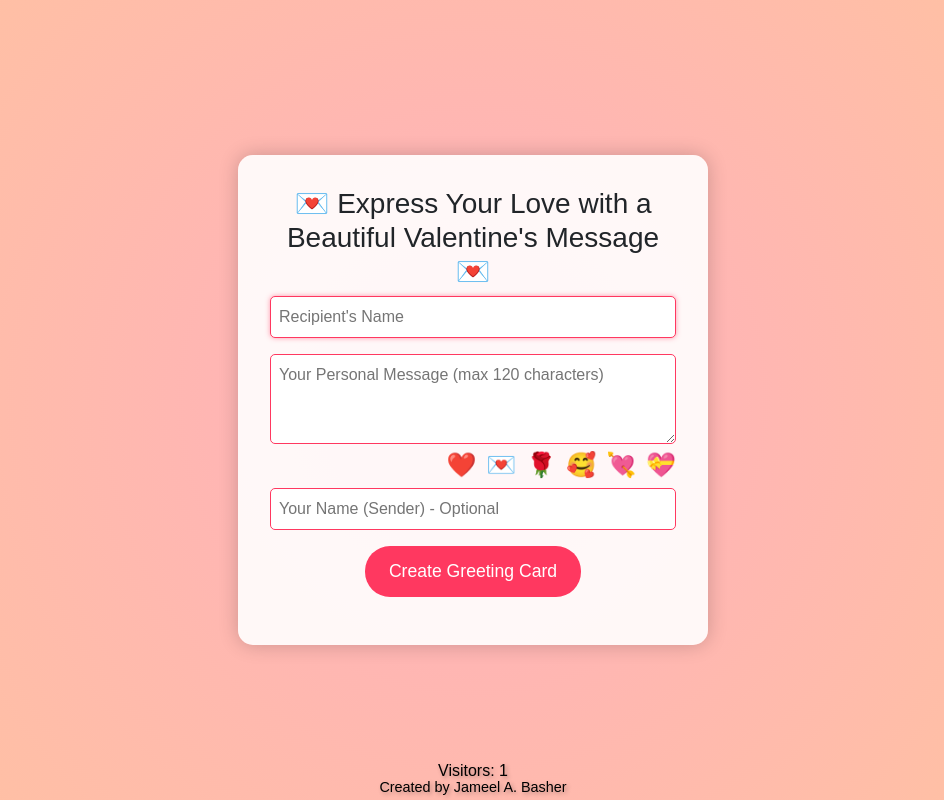
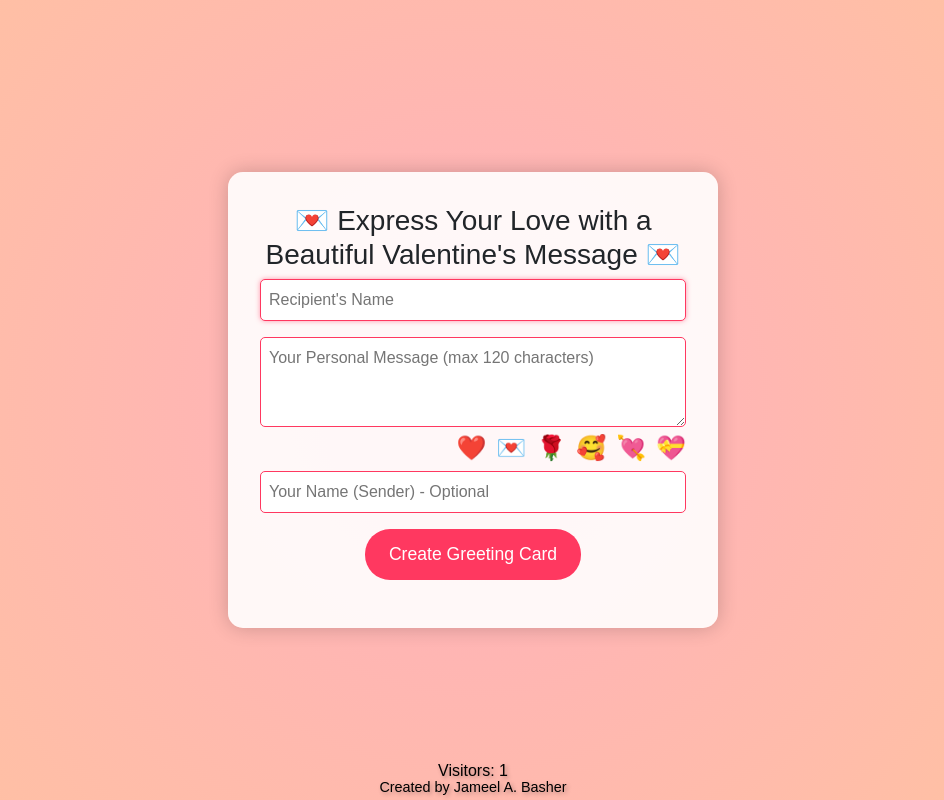
Before and after one commit to Kairo-112223/valentine-greeting, a plain HTML site: page index.html in a window 1280 px wide. Shown: the whole page, without its empty margins (167-1111 px from the left). Drawn offline with nearby package versions, Linux system fonts and the light colour scheme.

Commit message:
Update index.html

```diff
--- a/index.html
+++ b/index.html
@@ -148,7 +148,7 @@
             padding: 2rem;
             border-radius: 15px;
             box-shadow: 0 0 20px rgba(0, 0, 0, 0.2);
-            max-width: 470px;
+            max-width: 490px;
             width: 90%;
             text-align: center;
         }
```
